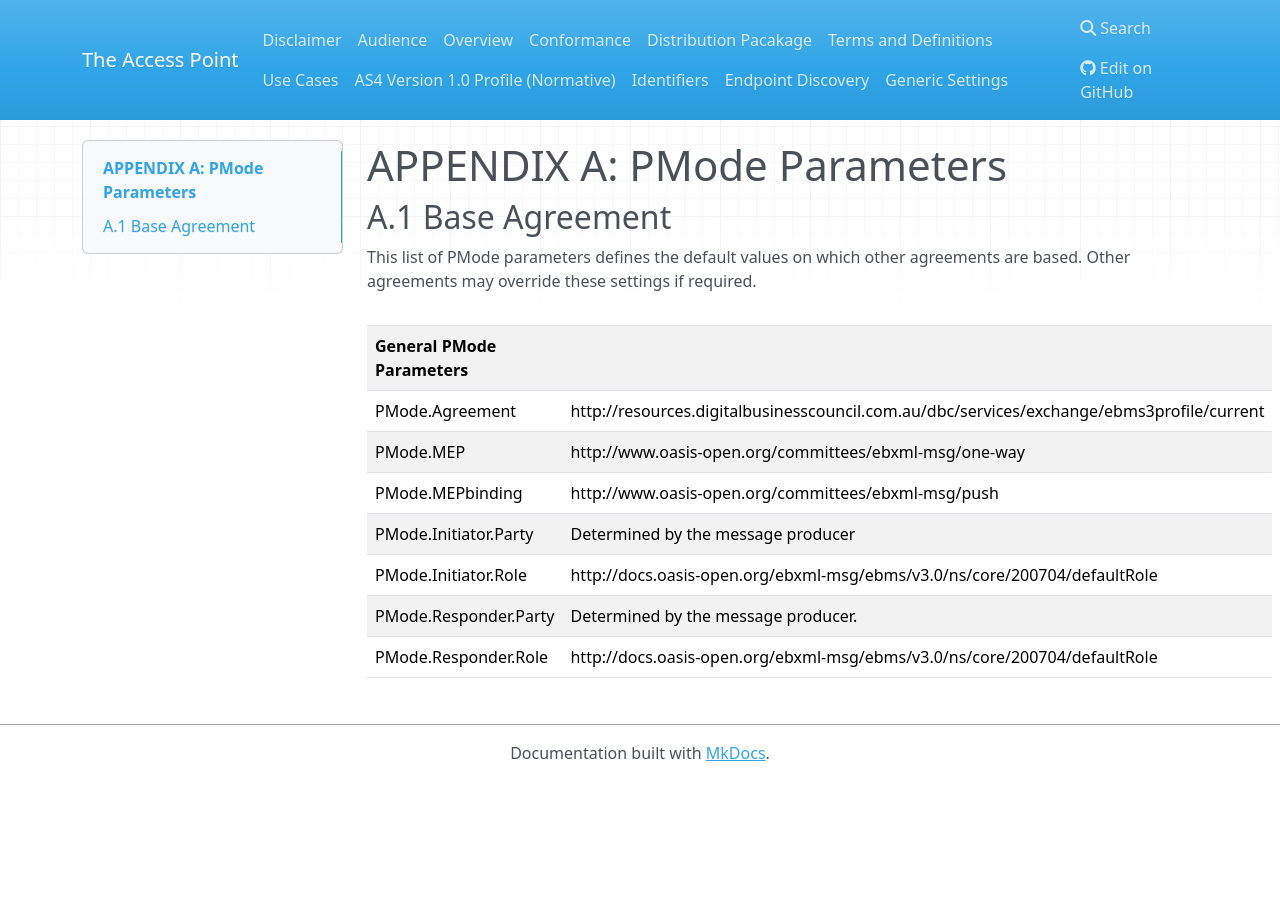
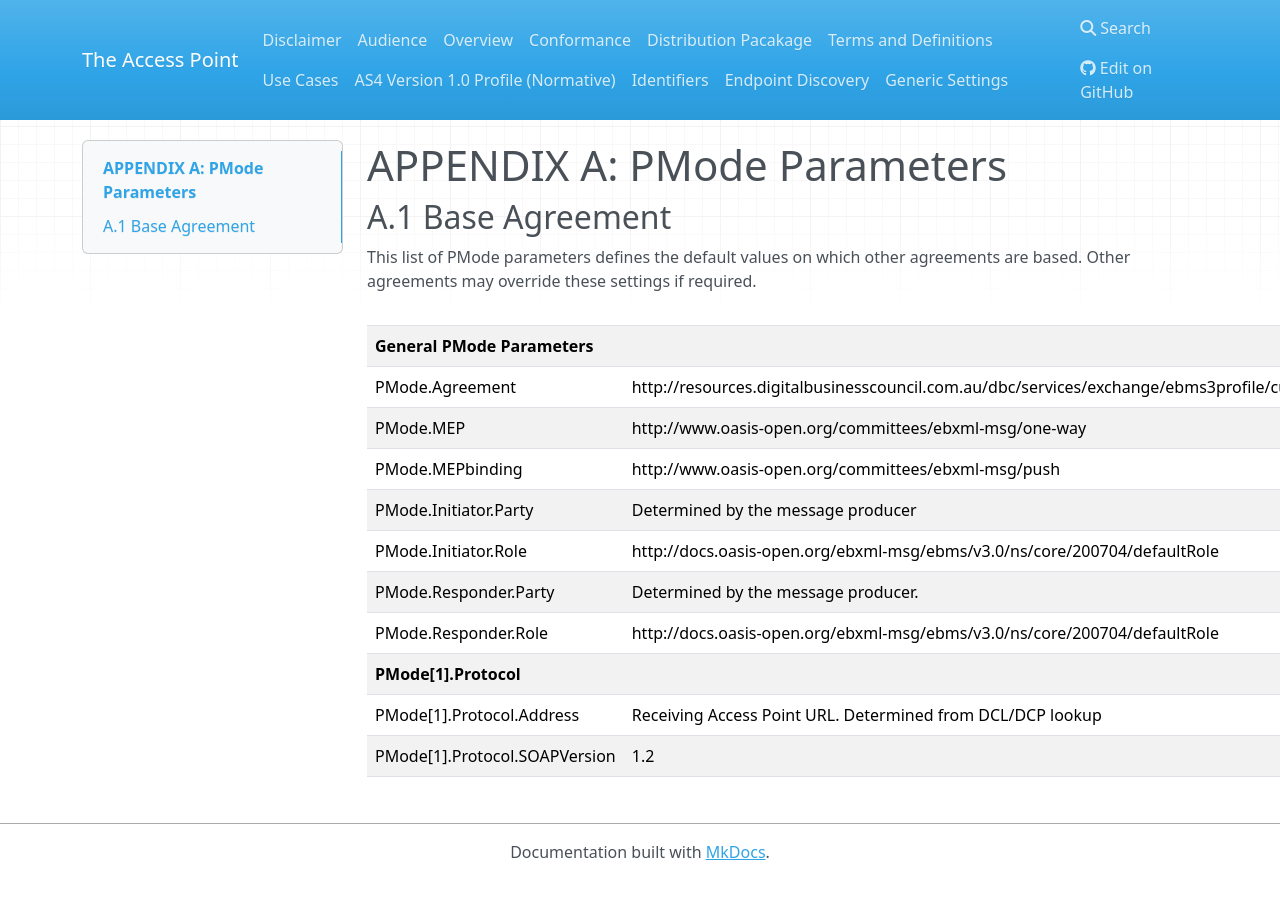
Before and after one commit to Digital-Business-Council/Access-Point, an MkDocs documentation site: the page built from docs/appendix_A.md, in a window 1280 px wide. Built offline with MkDocs 1.6.1, drawn with Linux system fonts in a browser that asks for light colours; nearby versions of some CDN libraries; old or Windows-style settings are respelled for this version of MkDocs.

Commit message:
Update appendix_A.md

```diff
--- a/docs/appendix_A.md
+++ b/docs/appendix_A.md
@@ -13,3 +13,6 @@ PMode.Initiator.Party | Determined by the message producer |
 PMode.Initiator.Role | http://docs.oasis-open.org/ebxml-msg/ebms/v3.0/ns/core/200704/defaultRole |
 PMode.Responder.Party | Determined by the message producer. |
 PMode.Responder.Role | http://docs.oasis-open.org/ebxml-msg/ebms/v3.0/ns/core/200704/defaultRole |
+**PMode[1].Protocol**| |
+PMode[1].Protocol.Address | Receiving Access Point URL. Determined from DCL/DCP lookup |
+PMode[1].Protocol.SOAPVersion | 1.2 |
```
